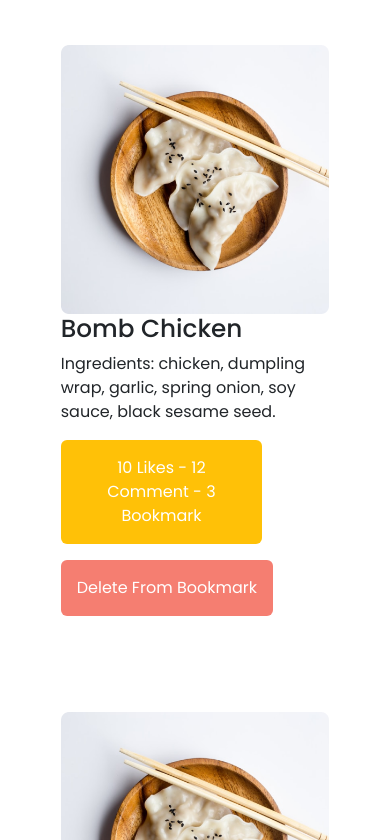
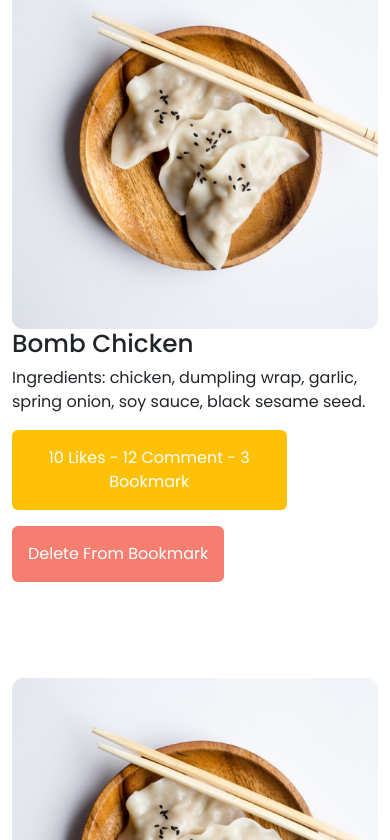
Before and after one commit to mahardhikap/frontendBeginner, a plain HTML site: page profile/detail-profile-bookmark.html in a window 390 px wide. Shown: the part 437-1277 px from the top of the page. Drawn offline with nearby package versions, Linux system fonts and the light colour scheme.

Commit message:
revision code for responsive recipes, bookmark

```diff
--- a/profile/detail-profile-bookmark.html
+++ b/profile/detail-profile-bookmark.html
@@ -49,7 +49,7 @@
         </div>
       </div>
     </nav>
-    <section class="container w-75">
+    <section class="container col-md-12 col-lg-9">
         <div class="d-flex align-items-center justify-content-between my-5 flex-wrap">
             <div class="d-flex align-items-center gap-3 border-start border-warning border-4 ps-2">
                 <div>
```
Also changed, not shown: profile/detail-profile-recipes.html (+1 -1 lines).
